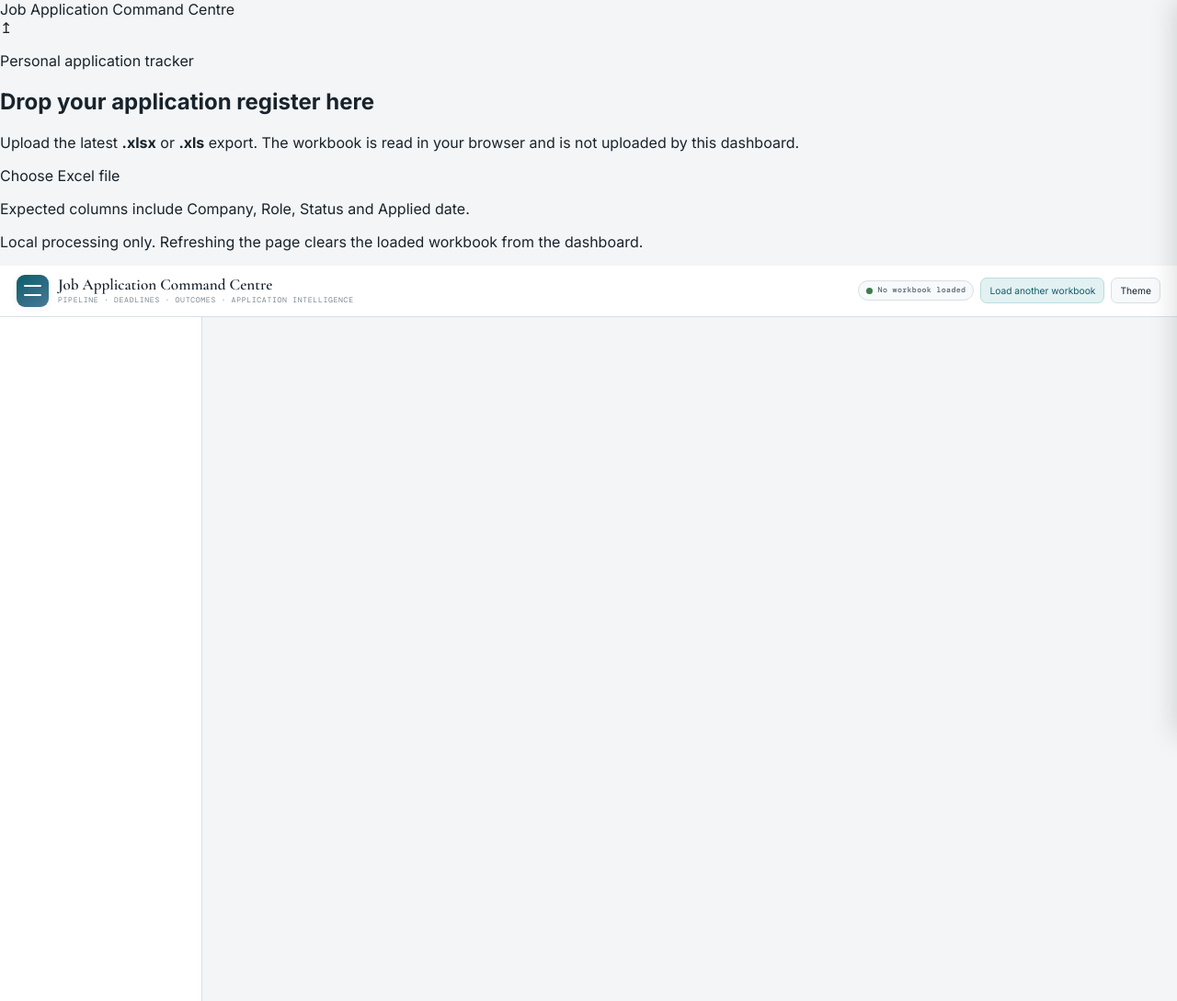
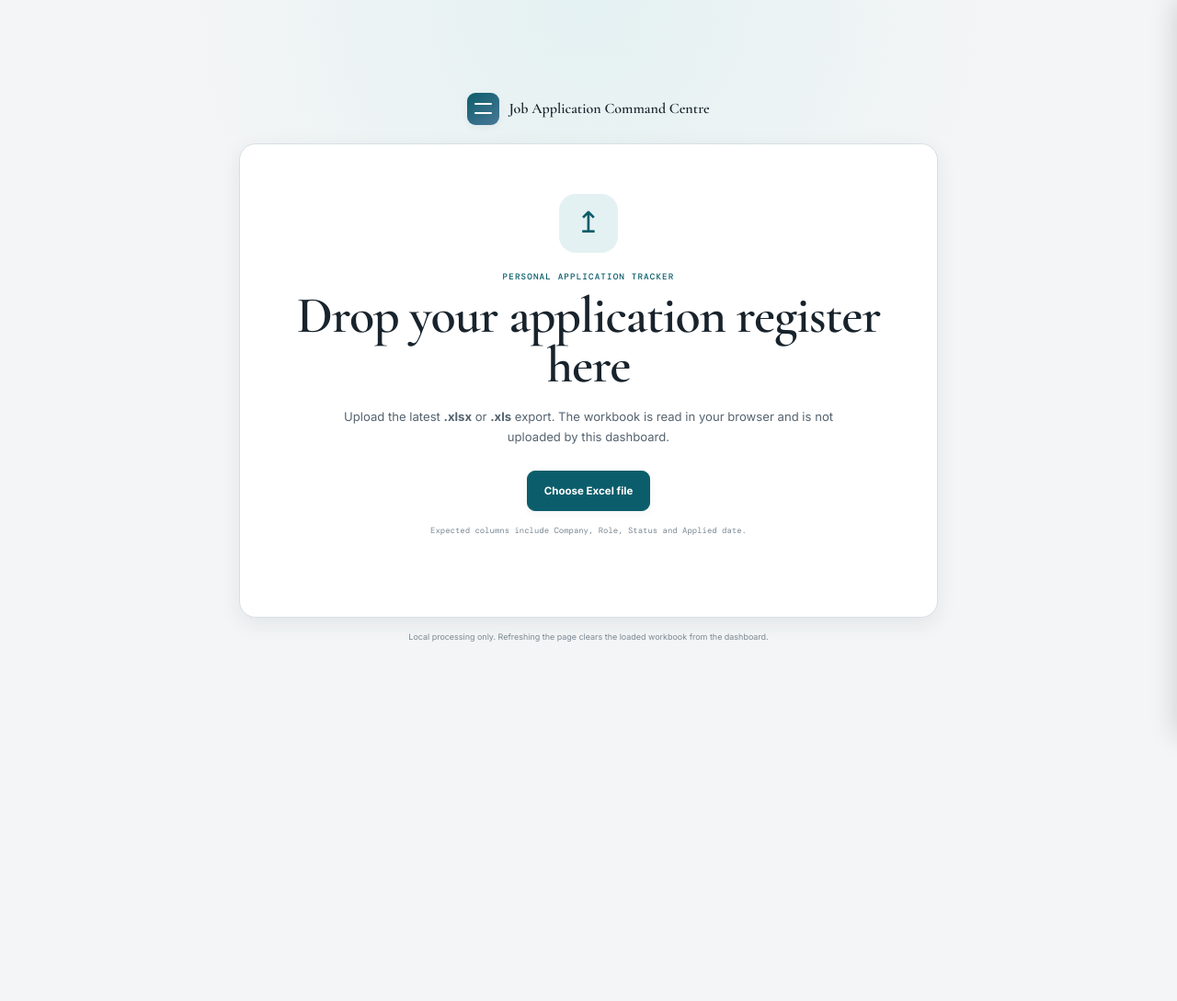
Before and after one commit to sanadzadeh/Jobs, a plain HTML site: page index.html in a window 1280 px wide. Shown: the whole page at 92% size. After the commit the page ends 800 px from the top, so only its background shows below. Drawn offline with nearby package versions, Linux system fonts and the light colour scheme; a web font is replaced by a local one.

Commit message:
Load upload landing styles

```diff
--- a/index.html
+++ b/index.html
@@ -9,6 +9,7 @@
 <link href="https://fonts.googleapis.com/css2?family=Cormorant+Garamond:wght@500;600&family=DM+Mono:wght@300;400;500&family=Inter:wght@400;500;600;700&display=swap" rel="stylesheet">
 <script src="https://cdn.jsdelivr.net/npm/xlsx@0.18.5/dist/xlsx.full.min.js"></script>
 <link rel="stylesheet" href="./styles.css">
+<link rel="stylesheet" href="./landing.css">
 </head>
 <body>
 <section class="landing" id="landing" aria-labelledby="landingTitle">
```
